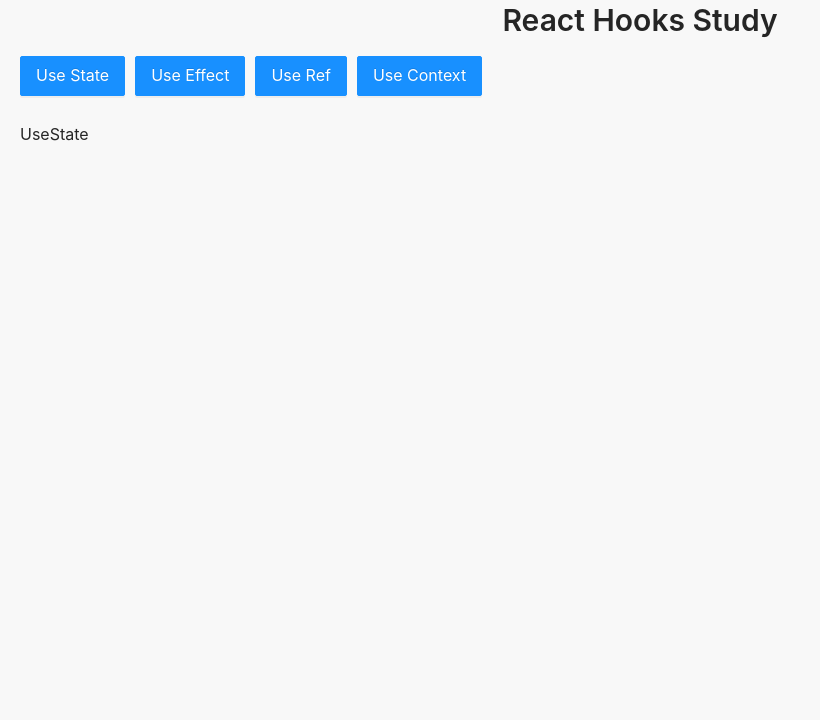
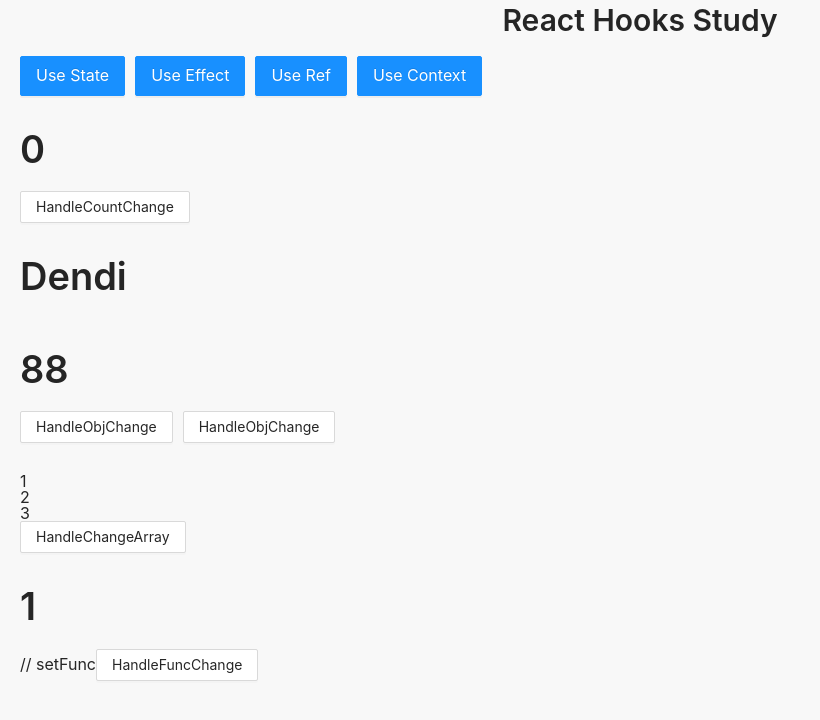
Before and after one commit to m5ultra/react-hooks-demo, a React (Create React App) app: page / in a window 1280 px wide. Shown: the top 720 px of the page, without its empty margins (0-820 px from the left). Built offline with nearby package versions, Linux system fonts and the light colour scheme.

Commit message:
feat: study useState

```diff
--- a/src/React-Hooks/use-state.jsx
+++ b/src/React-Hooks/use-state.jsx
@@ -1,12 +1,40 @@
 import { useState } from 'react'
-import {useHistory} from 'react-router-dom'
-import { Button } from 'antd'
+import { useHistory } from 'react-router-dom'
+import { Typography, Button } from 'antd'
+
+const { Title } = Typography
 
 function UseState() {
-  const history = useHistory()
+  // 1.基本类型
+  const [count, setCount] = useState(0)
+  // 2.obj
+  const [obj, setObj] = useState({ name: 'Dendi', age: 88 })
+  // 3.array
+  const [arr, setArr] = useState([1, 2, 3,])
+  // 4.function return 基本类型 对象 数组
+  const [func, setFunc] = useState(() => {
+    return 1
+  })
   return (
     <>
-      <h1> UseState </h1>
+      <Title levle={2}>{count}</Title>
+      <Button onClick={() => setCount(count + 3)}>HandleCountChange</Button>
+      <br/>
+      <Title levle={2}>{obj.name}</Title>
+      <Title levle={2}>{obj.age}</Title>
+      <Button onClick={() => setObj({ ...obj, ...{ name: 'Dendi2', age: 77 } })}>HandleObjChange</Button>
+      <Button onClick={() => setObj(Object.assign({}, obj, { name: 'Dendi2' }))}>HandleObjChange</Button>
+      <br/>
+      <ul>
+        {
+          arr.map(val => <li>{val}</li>)
+        }
+      </ul>
+      <Button onClick={() => setArr([...arr, ...['a', 'b', 'c']])}>HandleChangeArray</Button>
+      <br/>
+      <Title levle={2}>{func}</Title>
+      // setFunc
+      <Button onClick={() => setFunc(func + 10)}>HandleFuncChange</Button>
     </>
 
   )
```
